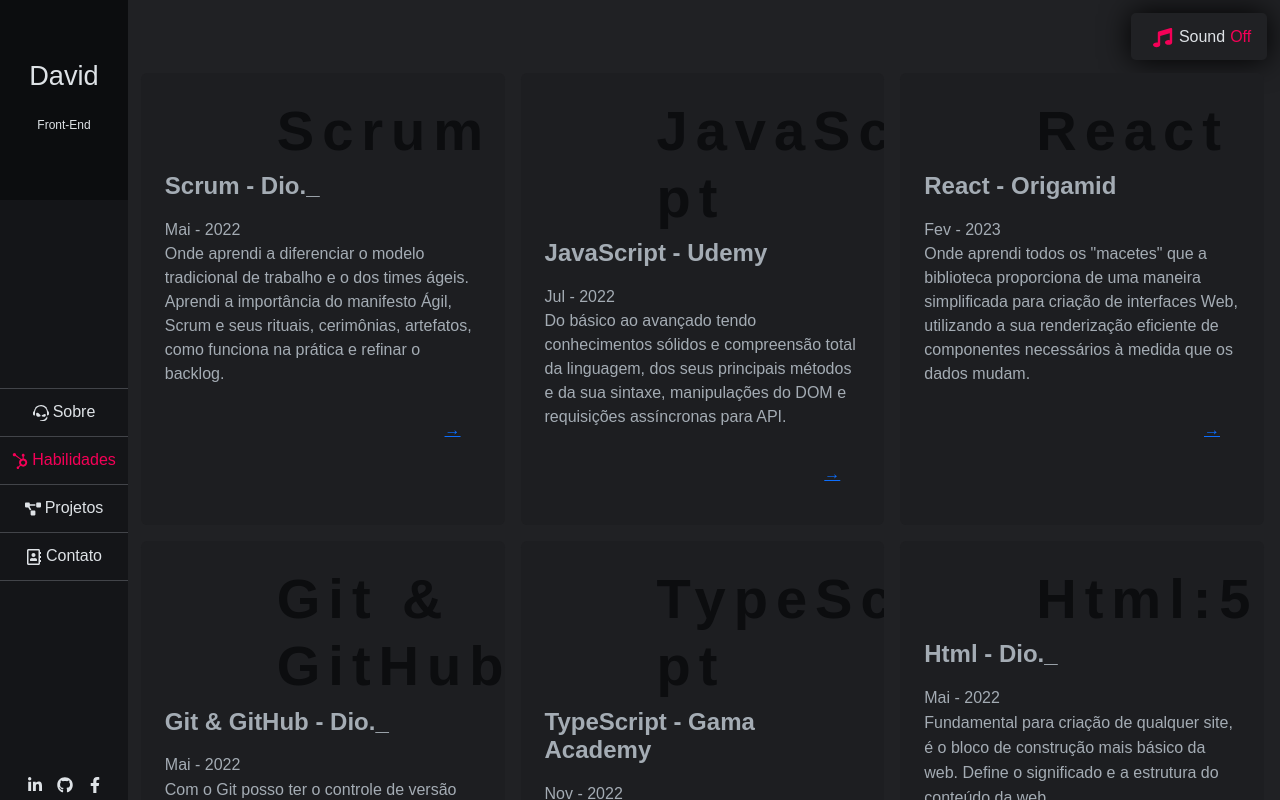
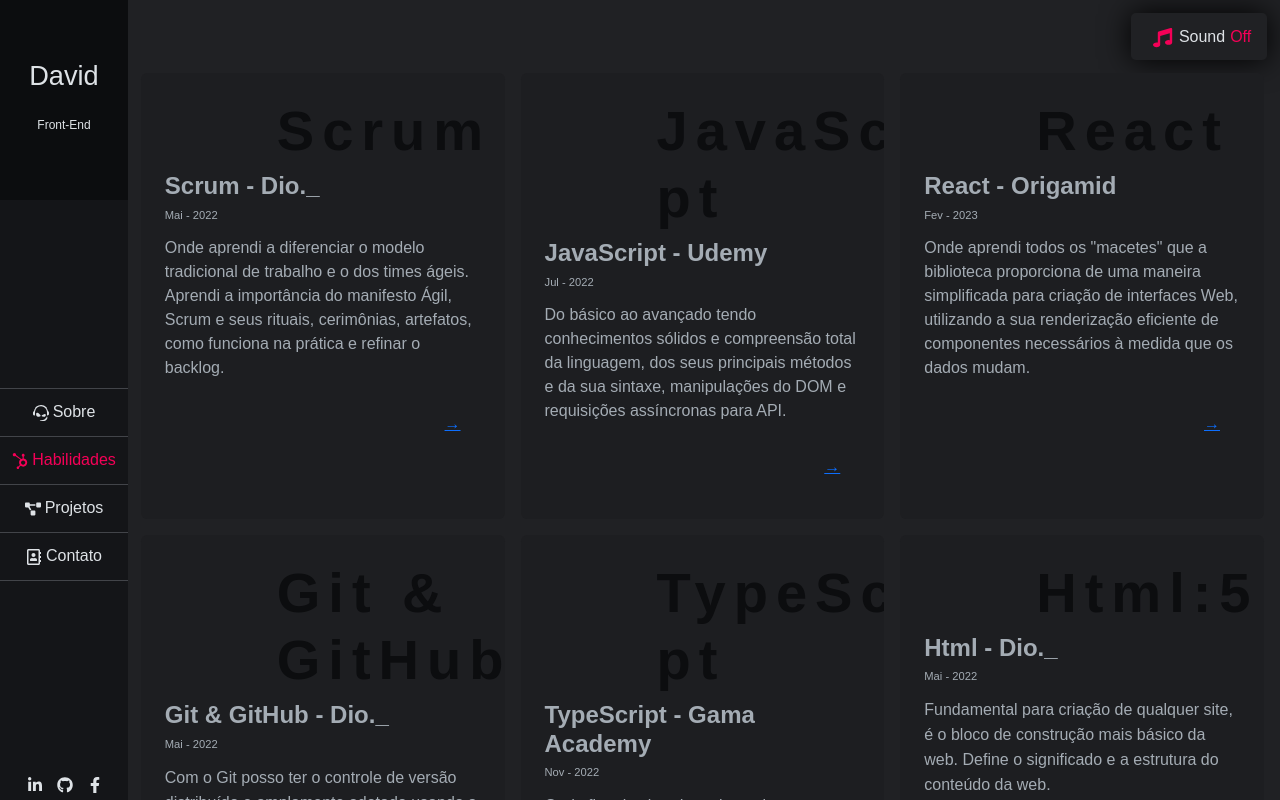
Before and after one commit to Leoodaviid/portfolio-david, a React (Create React App) app: page /habilidades in a window 1280 px wide. Shown: the top 800 px of the page. Built offline with nearby package versions, Linux system fonts and the light colour scheme.

Commit message:
incluindo novos estilos

```diff
--- a/src/pages/Habilidades/styles.ts
+++ b/src/pages/Habilidades/styles.ts
@@ -26,7 +26,11 @@
   }
   .card-title-small {
     font-size: 1.5rem;
-    margin-bottom: 1rem;
+    margin-bottom: 0.1rem;
+  }
+  .card-title-station {
+    font-size: 0.7rem;
+    margin-bottom: 0.5rem;
   }
   .card-description {
     font-size: 1rem;
```
